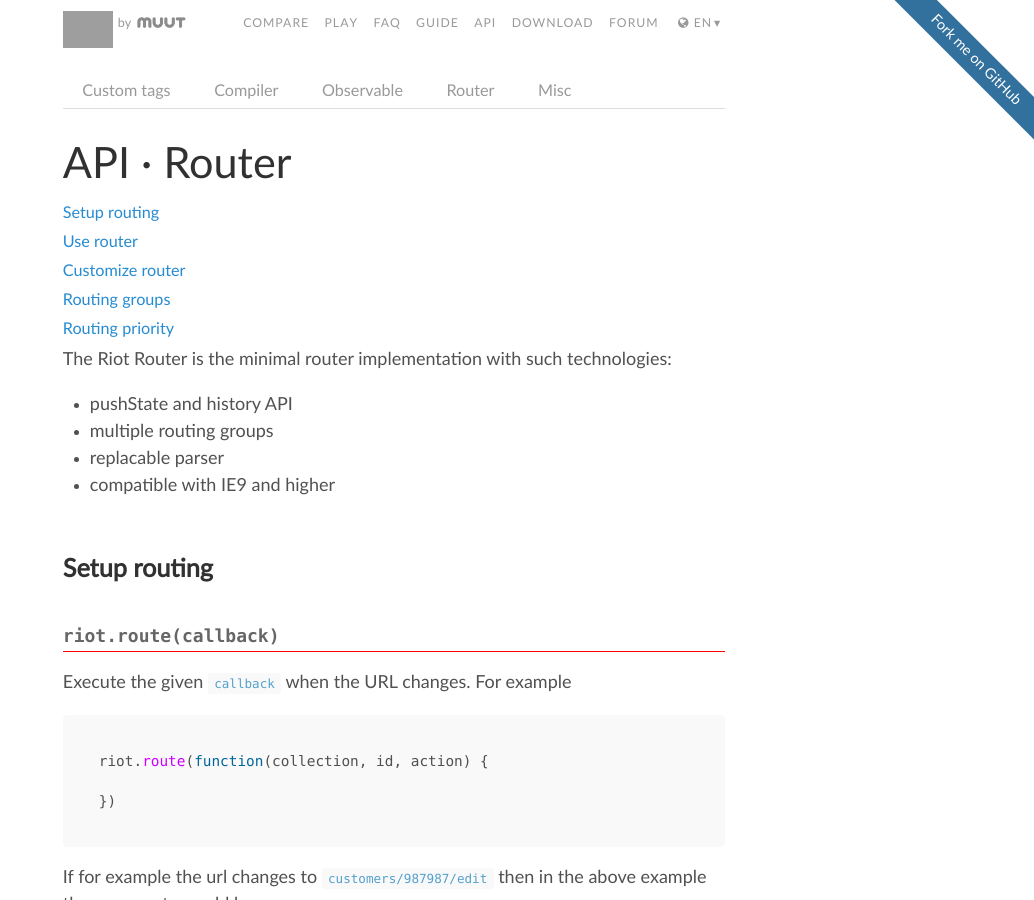
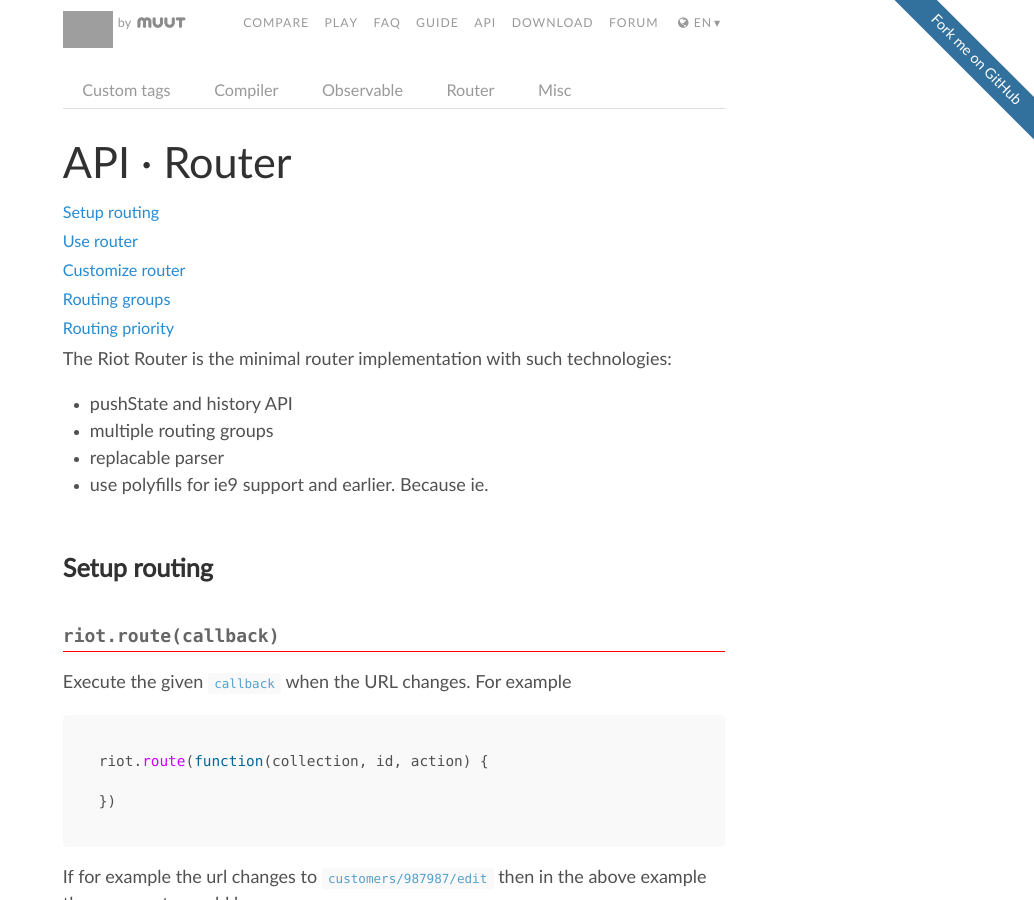
Before and after one commit to riot/riot.github.io, a Jekyll site: the page built from api/route.md, in a window 1280 px wide and 900 px high. Shown: the whole window, without its empty margins (246-1280 px from the left). Built offline with Jekyll 4.4.1, drawn with Linux system fonts in a browser that asks for light colours; nearby versions of some CDN libraries; Markdown is read by kramdown in place of the engine named in the settings; grey boxes are pictures that could not be loaded.

Commit message:
ie9 and router
route logic uses history.pushState that is not supported on ie9.
specifically - calling riot.route('someurl') fails on ie9 with pushState error.  I don't see in the route logic how the code path would avoid the go function - and therefore the history.pushState call.

```diff
--- a/api/route.md
+++ b/api/route.md
@@ -11,7 +11,7 @@
 - pushState and history API
 - multiple routing groups
 - replacable parser
-- compatible with IE9 and higher
+- use polyfills for ie9 support and earlier.  Because ie.
 
 ## Setup routing
 
```
